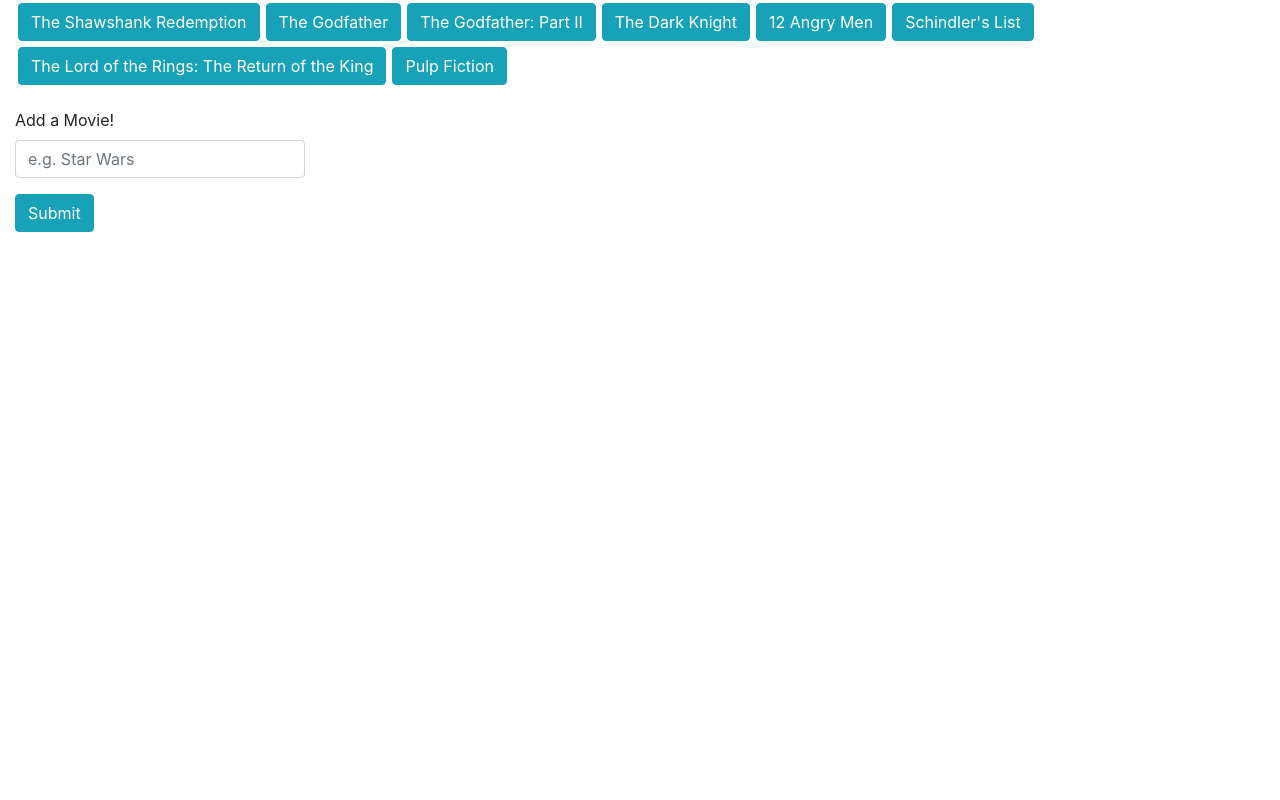
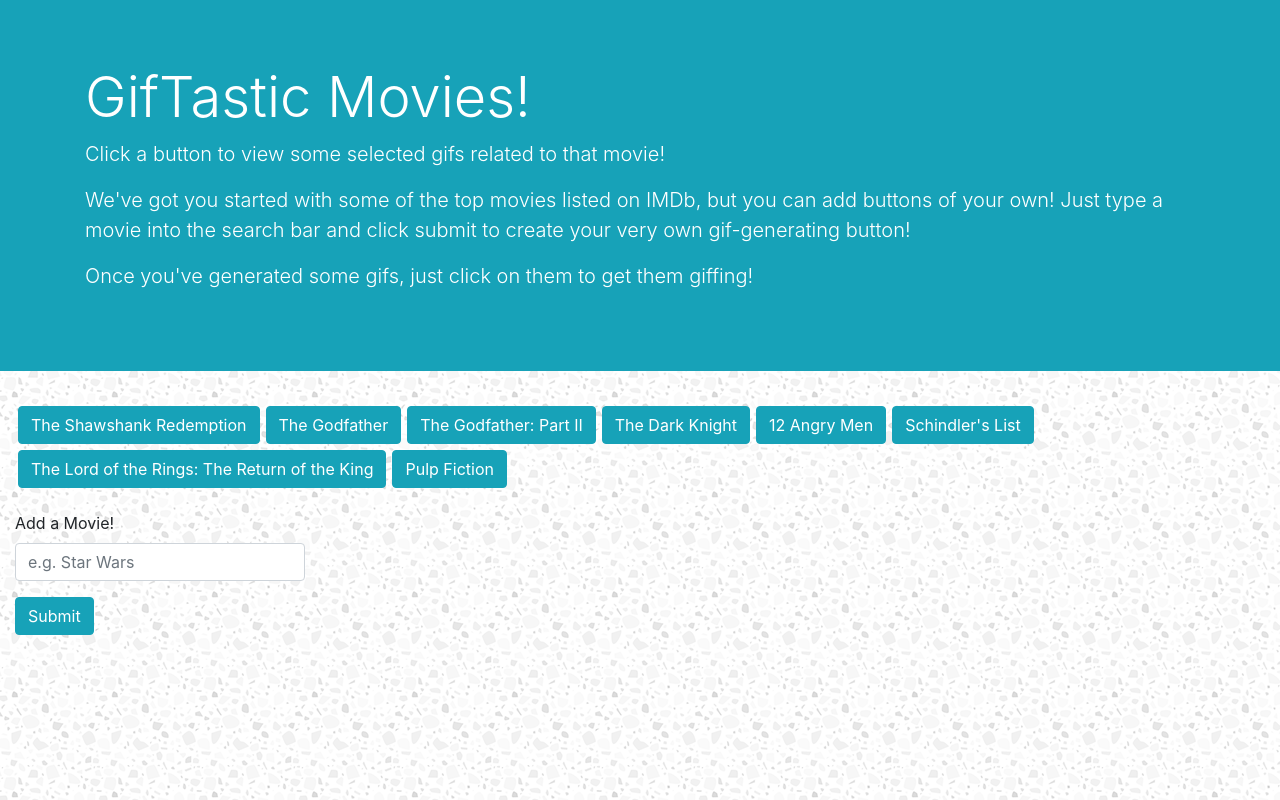
Before and after one commit to bliff182/filterer, a plain HTML site: page index.html in a window 1280 px wide. Drawn offline with nearby package versions, Linux system fonts and the light colour scheme.

Commit message:
added jumbotron, background image

```diff
--- a/assets/css/style.css
+++ b/assets/css/style.css
@@ -1,3 +1,7 @@
+body {
+    background-image: url("../images/light-grey-terrazzo/light-grey-terrazzo.png");
+}
+
 .button-list {
     margin-bottom: 20px;
 }
@@ -18,3 +22,11 @@
     float: left;
     margin: 10px;
 }
+
+.bg-info {
+    color: white;
+}
+
+.gif {
+    border: 2px solid black;
+}
--- a/index.html
+++ b/index.html
@@ -14,6 +14,17 @@
 
     <title>GifTastic!</title>
 </head>
+
+<div class="jumbotron jumbotron-fluid bg-info">
+    <div class="container">
+        <h1 class="display-4">GifTastic Movies!</h1>
+        <p class="lead">Click a button to view some selected gifs related to that movie!</p>
+        <p class="lead">We've got you started with some of the top movies listed on IMDb, but you can add buttons of
+            your own! Just type a movie into the search bar and click submit to create your very own gif-generating
+            button!</p>
+        <p class="lead">Once you've generated some gifs, just click on them to get them giffing!</p>
+    </div>
+</div>
 
 <body>
     <div class="container-fluid">
```
Also changed, not shown: assets/images/light-grey-terrazzo/light-grey-terrazzo.png (added), assets/images/light-grey-terrazzo/readme.txt (added), 3 other files.
